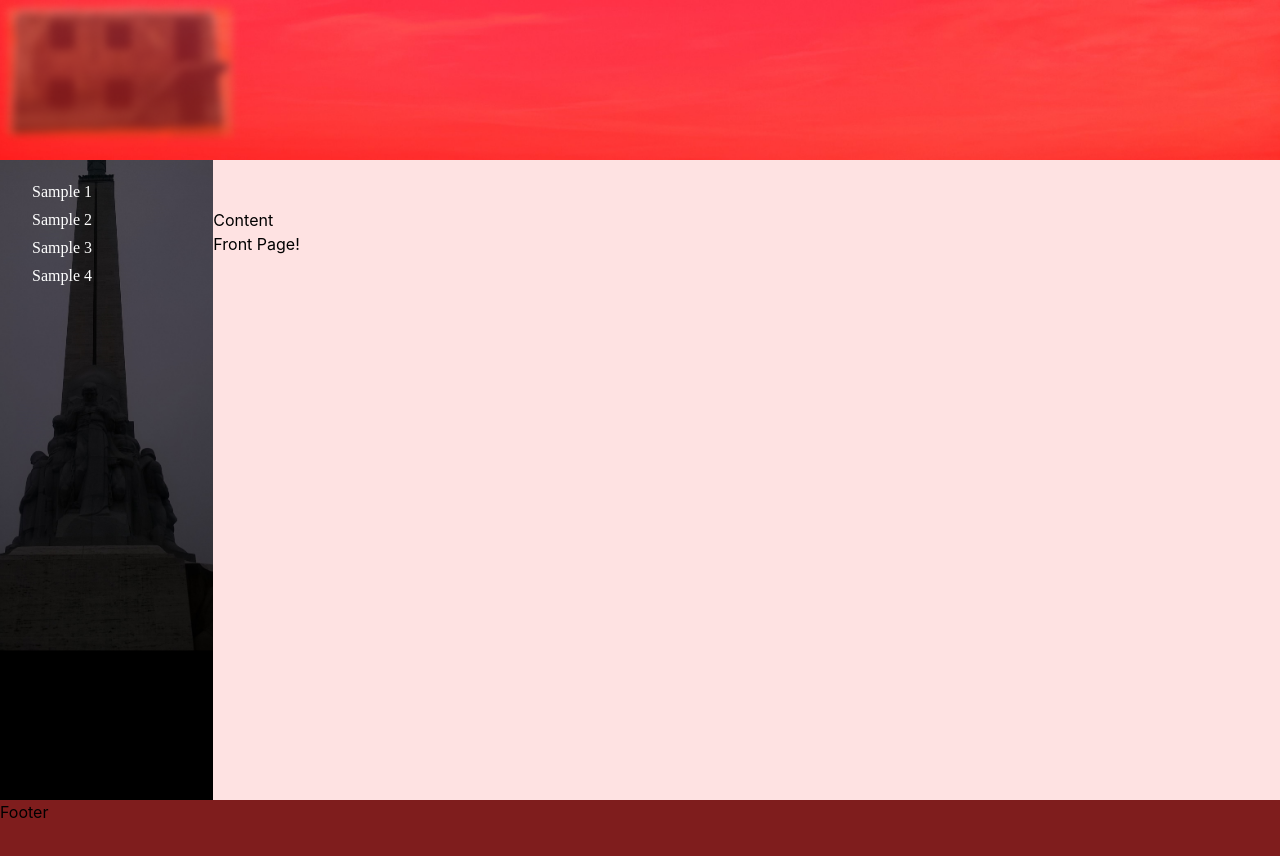
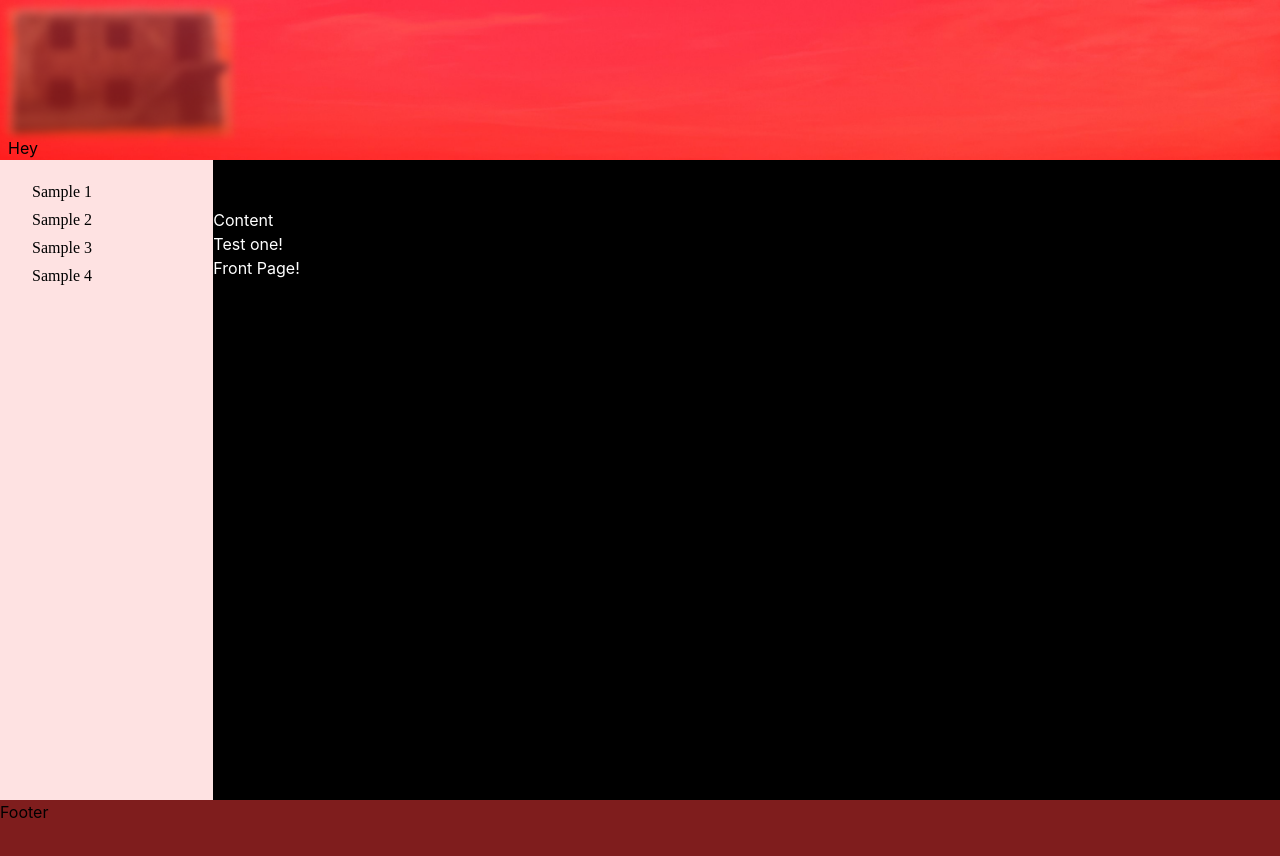
Before and after one commit to otavo002-xamk/portfolio-2023, a React (Create React App) app: page / in a window 1280 px wide. Shown: the top 856 px of the page. Built offline with nearby package versions, Linux system fonts and the light colour scheme.

Commit message:
added dark theme, but tests fail

```diff
--- a/package.json
+++ b/package.json
@@ -6,7 +6,6 @@
     "@testing-library/jest-dom": "^5.16.5",
     "@testing-library/react": "^13.4.0",
     "@testing-library/user-event": "^13.5.0",
-    "daisyui": "^2.41.0",
     "react": "^18.2.0",
     "react-dom": "^18.2.0",
     "react-router-dom": "^6.4.4",
--- a/src/App.js
+++ b/src/App.js
@@ -2,14 +2,27 @@ import "./App.css";
 import TopHeader from "./TopHeader";
 import Footer from "./Footer";
 import Center from "./Center";
+import { ThemeContext, themes } from "./theme-context";
+import { useState } from "react";
 
 function App() {
+  const [theme, setTheme] = useState(themes.dark);
+  const updateTheme = (theme) => {
+    theme === themes.light ? setTheme(themes.dark) : setTheme(themes.light);
+  };
+
   return (
-    <div className="h-screen bg-red-100">
-      <TopHeader />
-      <Center />
-      <Footer />
-    </div>
+    <ThemeContext.Provider value={{ theme, updateTheme }}>
+      <ThemeContext.Consumer>
+        {({ theme }) => (
+          <div className={`h-screen ${theme.backGround}`}>
+            <TopHeader />
+            <Center />
+            <Footer />
+          </div>
+        )}
+      </ThemeContext.Consumer>
+    </ThemeContext.Provider>
   );
 }
 
--- a/src/Content.js
+++ b/src/Content.js
@@ -1,12 +1,18 @@
 import React from "react";
 import { Outlet } from "react-router-dom";
+import { ThemeContext } from "./theme-context";
 
 function Content() {
   return (
-    <div className="lg:col-start-2 lg:col-end-7 w-full pt-12 lg:pt-52">
-      <h3>Content</h3>
-      <Outlet />
-    </div>
+    <ThemeContext.Consumer>
+      {({ theme }) => (
+        <div className="lg:col-start-2 lg:col-end-7 w-full pt-12 lg:pt-52">
+          <h3 className={theme.text}>Content</h3>
+          <p className={theme.text}>Test one!</p>
+          <Outlet />
+        </div>
+      )}
+    </ThemeContext.Consumer>
   );
 }
 
--- a/src/LeftNavBar.js
+++ b/src/LeftNavBar.js
@@ -1,54 +1,80 @@
 import React, { useEffect, useState } from "react";
 import { Link, useLocation } from "react-router-dom";
 import MenuButton from "./MenuButton";
+import { ThemeContext } from "./theme-context";
 
 function LeftNavBar() {
   const [menuOpen, setMenuOpen] = useState(false);
   const changeMenuOpenState = () => setMenuOpen(!menuOpen);
   const itemsWhenMenuOpen = !menuOpen && "hidden";
   const location = useLocation();
-  let link1TextColor = "text-white";
-  let link2TextColor = "text-white";
-  let link3TextColor = "text-white";
-  let link4TextColor = "text-white";
+  let link1Active = false;
+  let link2Active = false;
+  let link3Active = false;
+  let link4Active = false;
 
   useEffect(() => setMenuOpen(false), [location]);
 
   switch (location.pathname) {
     case "/sample1":
-      link1TextColor = "text-red-400";
+      link1Active = true;
       break;
     case "/sample2":
-      link2TextColor = "text-red-400";
+      link2Active = true;
       break;
     case "/sample3":
-      link3TextColor = "text-red-400";
+      link3Active = true;
       break;
     case "/sample4":
-      link4TextColor = "text-red-400";
+      link4Active = true;
       break;
     default:
       break;
   }
 
   return (
-    <div className="bg-leftNavBar bg-cover pt-40 lg:col-start-1 lg:col-end-1 p-4 bg-black">
-      <MenuButton handleMenuChange={changeMenuOpenState} menuOpen={menuOpen} />
+    <ThemeContext.Consumer>
+      {({ theme }) => (
+        <div
+          className={`bg-leftNavBar bg-cover pt-40 lg:col-start-1 lg:col-end-1 p-4 ${theme.leftNavBarBackGround}`}
+        >
+          <MenuButton
+            handleMenuChange={changeMenuOpenState}
+            menuOpen={menuOpen}
+          />
           <div className={`${itemsWhenMenuOpen} p-4 lg:block`}>
-        <p className={`${link1TextColor} my-1 font-serif`}>
+            <p
+              className={`${
+                link1Active ? "text-red-400" : theme.leftNavBarText
+              } my-1 font-serif`}
+            >
               <Link to="/sample1">Sample 1</Link>
             </p>
-        <p className={`${link2TextColor} my-1 font-serif`}>
+            <p
+              className={`${
+                link2Active ? "text-red-400" : theme.leftNavBarText
+              } my-1 font-serif`}
+            >
               <Link to="/sample2">Sample 2</Link>
             </p>
-        <p className={`${link3TextColor} my-1 font-serif`}>
+            <p
+              className={`${
+                link3Active ? "text-red-400" : theme.leftNavBarText
+              } my-1 font-serif`}
+            >
               <Link to="/sample3">Sample 3</Link>
             </p>
-        <p className={`${link4TextColor} my-1 font-serif`}>
+            <p
+              className={`${
+                link4Active ? "text-red-400" : theme.leftNavBarText
+              } my-1 font-serif`}
+            >
               <Link to="/sample4">Sample 4</Link>
             </p>
           </div>
         </div>
+      )}
+    </ThemeContext.Consumer>
   );
 }
 
--- a/src/TopHeader.js
+++ b/src/TopHeader.js
@@ -1,9 +1,12 @@
 import React from "react";
 import { Link } from "react-router-dom";
 import Image from "./pictures/home.png";
+import { ThemeContext } from "./theme-context";
 
 function TopHeader() {
   return (
+    <ThemeContext.Consumer>
+      {({ theme, updateTheme }) => (
         <div className="p-2 bg-header bg-cover absolute w-full bg-red-600 h-40">
           <Link to="/">
             <img
@@ -12,7 +15,10 @@ function TopHeader() {
               src={Image}
             />
           </Link>
+          <button onClick={() => updateTheme(theme)}>Hey</button>
         </div>
+      )}
+    </ThemeContext.Consumer>
   );
 }
 
--- a/src/pages/FrontPage.js
+++ b/src/pages/FrontPage.js
@@ -1,10 +1,15 @@
 import React from "react";
+import { ThemeContext } from "../theme-context";
 
 function FrontPage() {
   return (
-    <div>
-      <p>Front Page!</p>
-    </div>
+    <ThemeContext.Consumer>
+      {({ theme }) => (
+        <div>
+          <p className={theme.text}>Front Page!</p>
+        </div>
+      )}
+    </ThemeContext.Consumer>
   );
 }
 
--- a/src/pages/Sample1.js
+++ b/src/pages/Sample1.js
@@ -1,10 +1,15 @@
 import React from "react";
+import { ThemeContext } from "../theme-context";
 
 function Sample1() {
   return (
-    <div>
-      <p>Sample 1!</p>
-    </div>
+    <ThemeContext.Consumer>
+      {({ theme }) => (
+        <div>
+          <p className={theme.text}>Sample 1!</p>
+        </div>
+      )}
+    </ThemeContext.Consumer>
   );
 }
 
--- a/src/pages/Sample2.js
+++ b/src/pages/Sample2.js
@@ -1,10 +1,15 @@
 import React from "react";
+import { ThemeContext } from "../theme-context";
 
 function Sample2() {
   return (
-    <div>
-      <p>Sample 2!</p>
-    </div>
+    <ThemeContext.Consumer>
+      {({ theme }) => (
+        <div>
+          <p className={theme.text}>Sample 2!</p>
+        </div>
+      )}
+    </ThemeContext.Consumer>
   );
 }
 
--- a/src/pages/Sample3.js
+++ b/src/pages/Sample3.js
@@ -1,10 +1,15 @@
 import React from "react";
+import { ThemeContext } from "../theme-context";
 
 function Sample3() {
   return (
-    <div>
-      <p>Sample 3!</p>
-    </div>
+    <ThemeContext.Consumer>
+      {({ theme }) => (
+        <div>
+          <p className={theme.text}>Sample 3!</p>
+        </div>
+      )}
+    </ThemeContext.Consumer>
   );
 }
 
--- a/src/pages/Sample4.js
+++ b/src/pages/Sample4.js
@@ -1,10 +1,15 @@
 import React from "react";
+import { ThemeContext } from "../theme-context";
 
 function Sample4() {
   return (
-    <div>
-      <p>Sample 4!</p>
-    </div>
+    <ThemeContext.Consumer>
+      {({ theme }) => (
+        <div>
+          <p className={theme.text}>Sample 4!</p>
+        </div>
+      )}
+    </ThemeContext.Consumer>
   );
 }
 
--- /dev/null
+++ b/src/theme-context.js
@@ -0,0 +1,18 @@
+import React from "react";
+
+export const themes = {
+  light: {
+    topHeaderBackGround: "bg-red-600",
+    leftNavBarBackGround: "bg-black",
+    backGround: "bg-red-100",
+    leftNavBarText: "text-white",
+  },
+  dark: {
+    topHeaderBackGround: "bg-red-600",
+    leftNavBarBackGround: "bg-red-100",
+    backGround: "bg-black",
+    text: "text-white",
+  },
+};
+
+export const ThemeContext = React.createContext(themes);
--- a/tailwind.config.js
+++ b/tailwind.config.js
@@ -5,7 +5,7 @@ module.exports = {
     extend: {
       backgroundImage: {
         header: "url('./pictures/jarvi.jpg')",
-        leftNavBar: "url('./pictures/WP_20191220_324.jpg')",
+        // leftNavBar: "url('./pictures/WP_20191220_324.jpg')",
       },
     },
     fontFamily: {
```
Also changed, not shown: 1 other file (tests, documents, lock files or other folders). Lines whose indentation alone changed are shown as unchanged.
